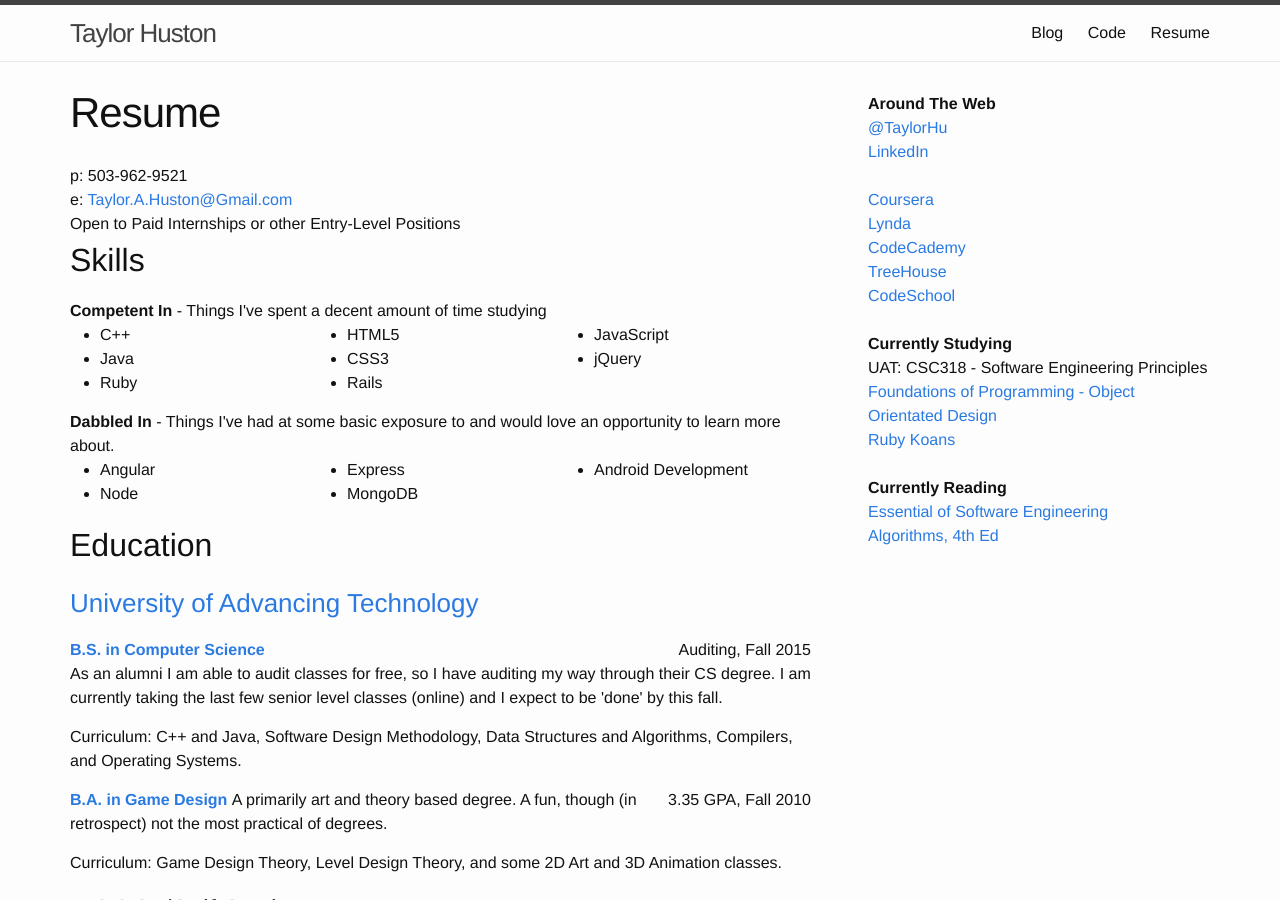
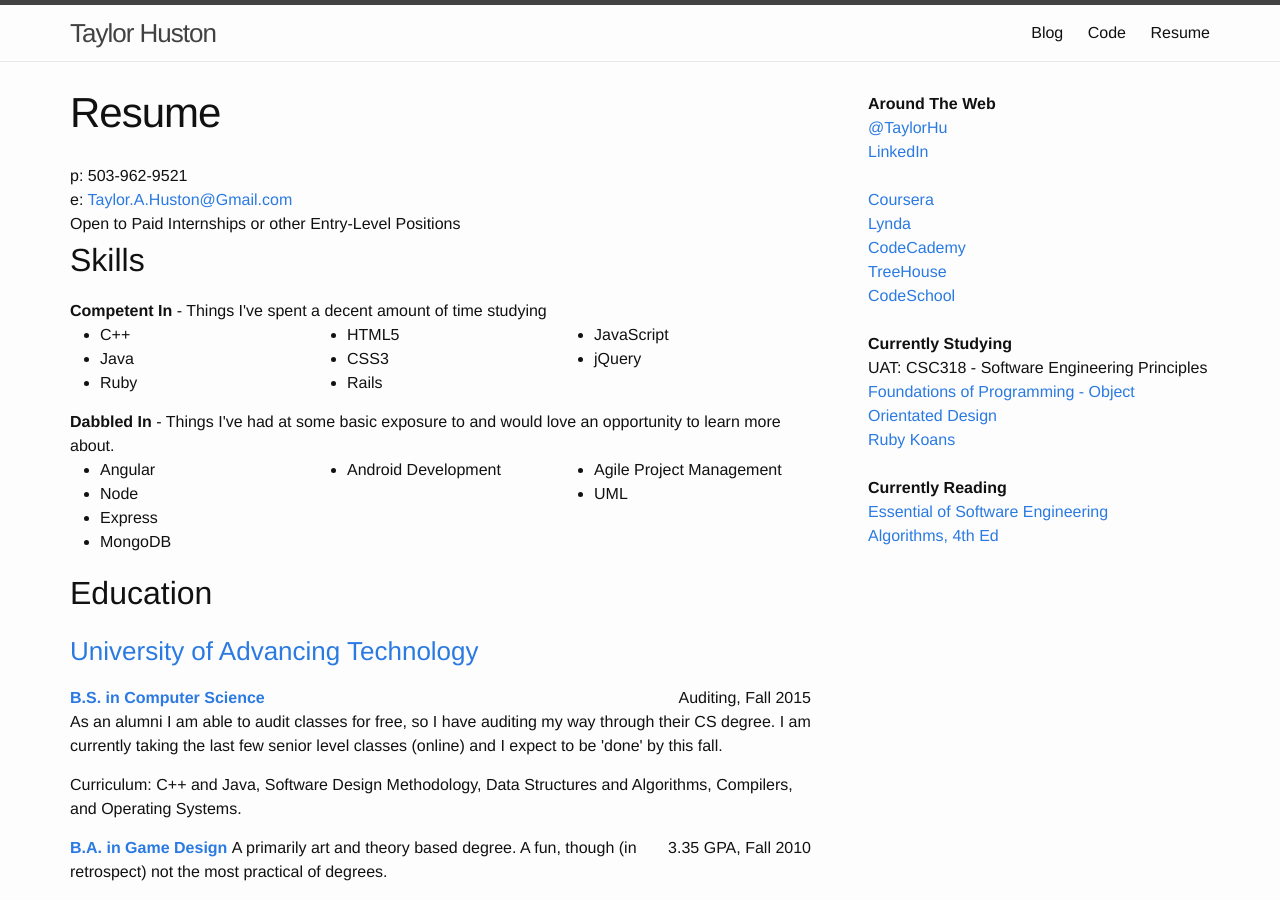
Before and after one commit to TaylorHuston/taylorhuston.github.io, a Jekyll site: the page built from resume.html, in a window 1280 px wide and 900 px high. Built offline with Jekyll 4.4.1, drawn with Linux system fonts in a browser that asks for light colours.

Commit message:
Update Resume

```diff
--- a/resume.html
+++ b/resume.html
@@ -37,13 +37,15 @@ permalink: /resume/
     <ul>
       <li>Angular</li>
       <li>Node</li>
-    </ul>
-    <ul>
       <li>Express</li>
       <li>MongoDB</li>
     </ul>
     <ul>
       <li>Android Development</li>
+    </ul>
+    <ul>
+      <li>Agile Project Management</li>
+      <li>UML</li>
     </ul>
   </div>
 </div>
```
